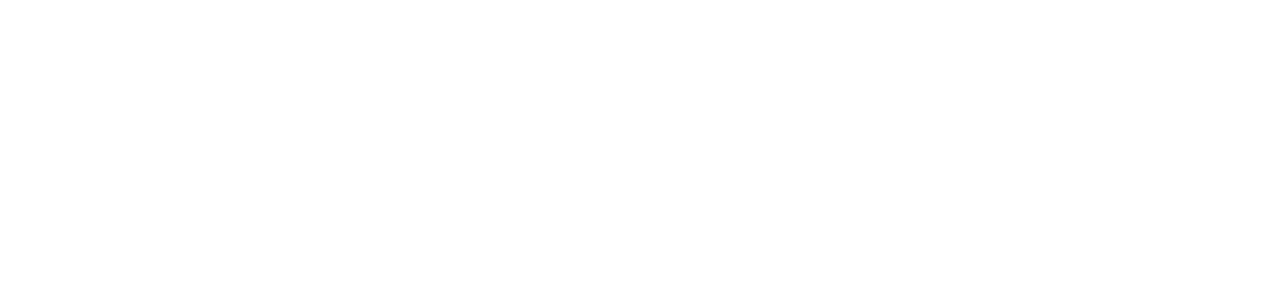
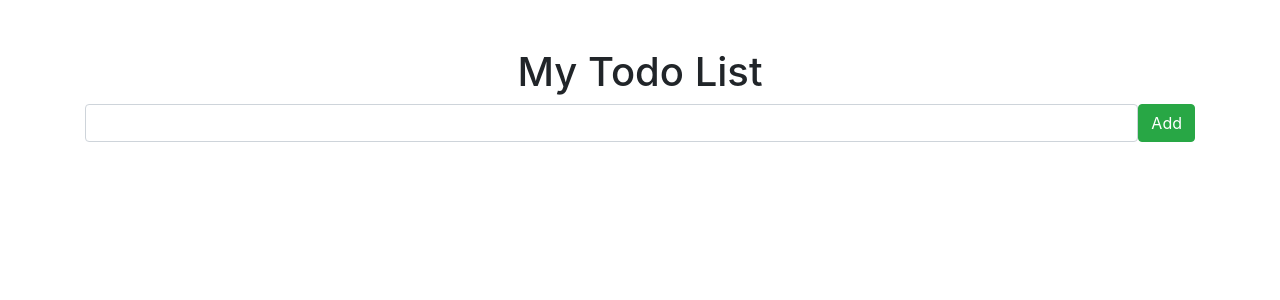
Before and after one commit to MaryannAlonge/todo-app, a React (Create React App) app in the folder client/: page / in a window 1280 px wide. Shown: the top 300 px of the page. Built offline with nearby package versions, Linux system fonts and the light colour scheme.

Commit message:
input setup with bootstrap

```diff
--- a/client/public/index.html
+++ b/client/public/index.html
@@ -24,6 +24,7 @@
       work correctly both with client-side routing and a non-root public URL.
       Learn how to configure a non-root public URL by running `npm run build`.
     -->
+    <link rel="stylesheet" href="https://cdn.jsdelivr.net/npm/bootstrap@4.6.2/dist/css/bootstrap.min.css" integrity="sha384-xOolHFLEh07PJGoPkLv1IbcEPTNtaed2xpHsD9ESMhqIYd0nLMwNLD69Npy4HI+N" crossorigin="anonymous">
     <title>React App</title>
   </head>
   <body>
@@ -39,5 +40,9 @@
       To begin the development, run `npm start` or `yarn start`.
       To create a production bundle, use `npm run build` or `yarn build`.
     -->
+
+    <script src="https://cdn.jsdelivr.net/npm/jquery@3.5.1/dist/jquery.slim.min.js" integrity="sha384-DfXdz2htPH0lsSSs5nCTpuj/zy4C+OGpamoFVy38MVBnE+IbbVYUew+OrCXaRkfj" crossorigin="anonymous"></script>
+<script src="https://cdn.jsdelivr.net/npm/popper.js@1.16.1/dist/umd/popper.min.js" integrity="sha384-9/reFTGAW83EW2RDu2S0VKaIzap3H66lZH81PoYlFhbGU+6BZp6G7niu735Sk7lN" crossorigin="anonymous"></script>
+<script src="https://cdn.jsdelivr.net/npm/bootstrap@4.6.2/dist/js/bootstrap.min.js" integrity="sha384-+sLIOodYLS7CIrQpBjl+C7nPvqq+FbNUBDunl/OZv93DB7Ln/533i8e/mZXLi/P+" crossorigin="anonymous"></script>
   </body>
 </html>
--- a/client/src/App.js
+++ b/client/src/App.js
@@ -1,11 +1,13 @@
-
+import InputTodo from './components/InputTodo';
 import './App.css';
 
 function App() {
   return (
 
    <>
-
+   <div className='container'>
+    <InputTodo />
+    </div>
    </>
   );
 }
--- a/client/src/components/InputTodo.js
+++ b/client/src/components/InputTodo.js
@@ -0,0 +1,13 @@
+import React from 'react'
+
+export default function InputTodo() {
+  return (
+    <>
+    <h1 className='text-center mt-5'>My Todo List</h1>
+    <form className='d-flex'>
+      <input type="text" className='form-control'/>
+      <button className='btn btn-success'>Add</button>
+    </form>
+    </>
+  )
+}
```
